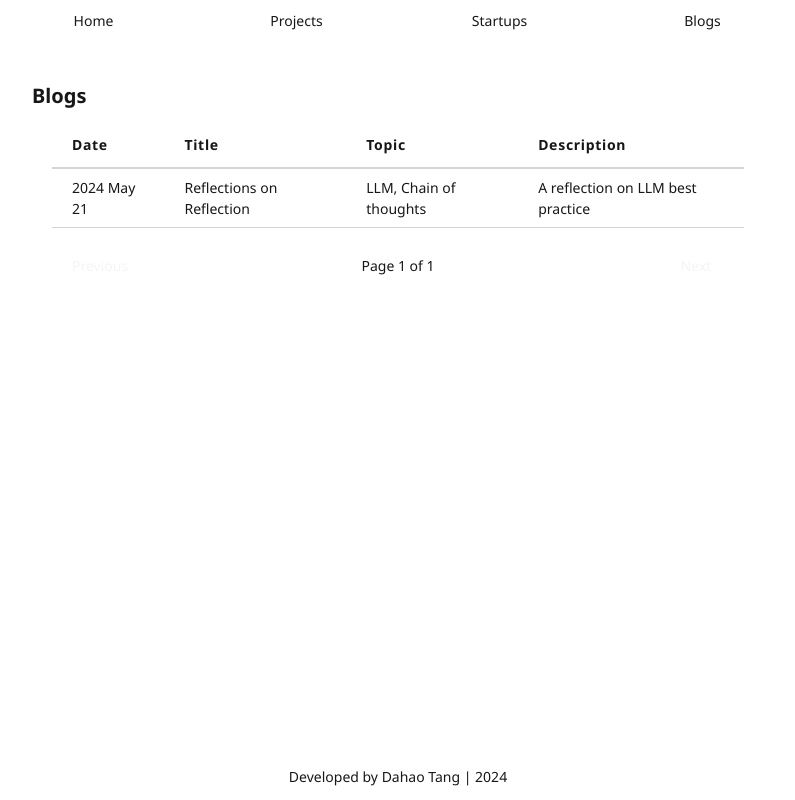
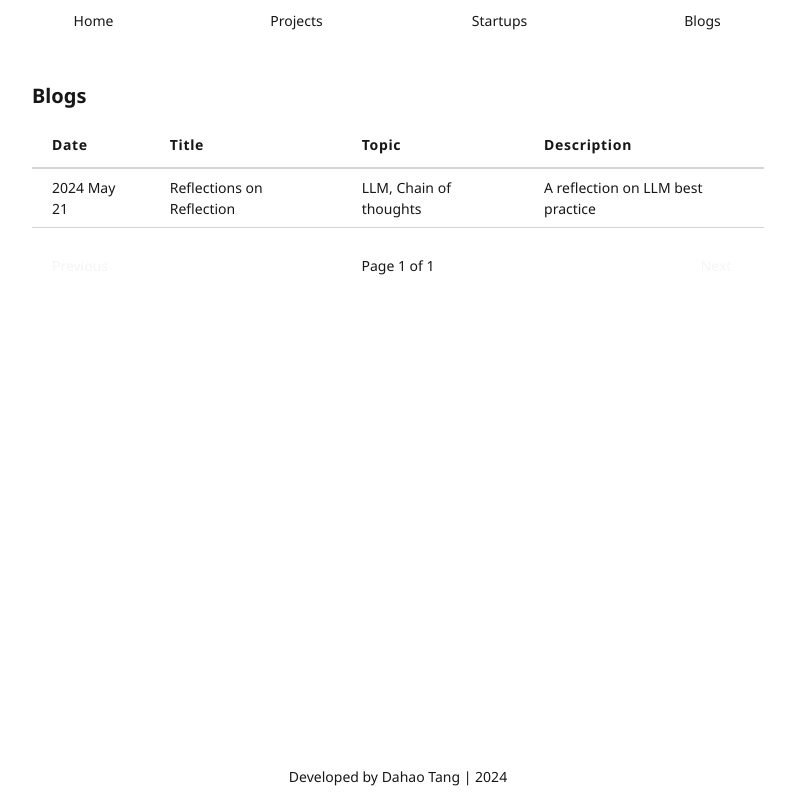
Before and after one commit to DahaoTang/DahaoTang.github.io, a Next.js app: page /blog in a window 1280 px wide. Shown: the whole page, without its empty margins (242-1037 px from the left). Built offline with nearby package versions, Linux system fonts and the light colour scheme.

Commit message:
list layout updated

```diff
--- a/app/components/PaginatedList.tsx
+++ b/app/components/PaginatedList.tsx
@@ -27,7 +27,7 @@ const PaginatedList: React.FC<PaginatedListProps> = ({
 	};
 
 	return (
-		<div className="mx-5">
+		<div>
 			<table className="min-w-full leading-normal table-fixed">
 				<thead>
 					<tr>
```
